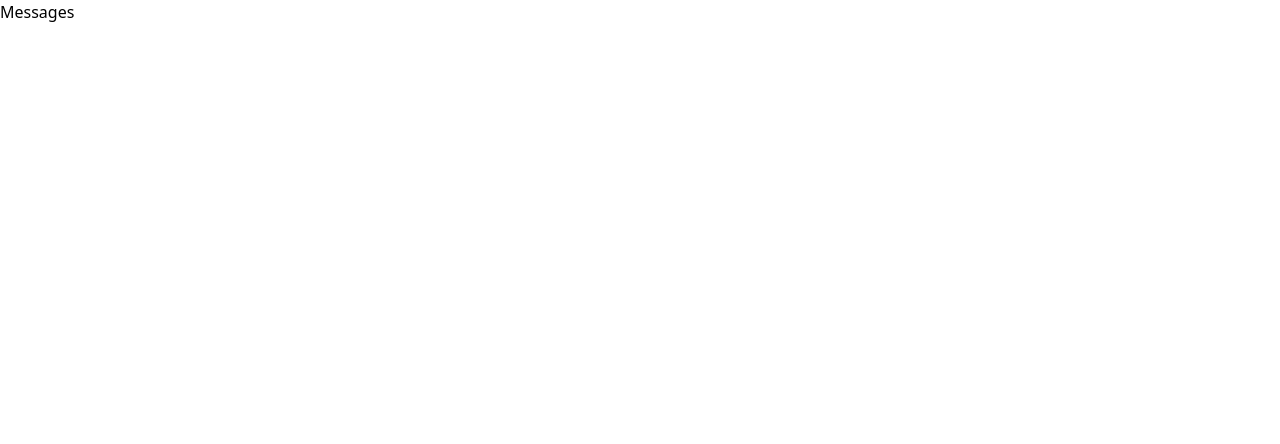
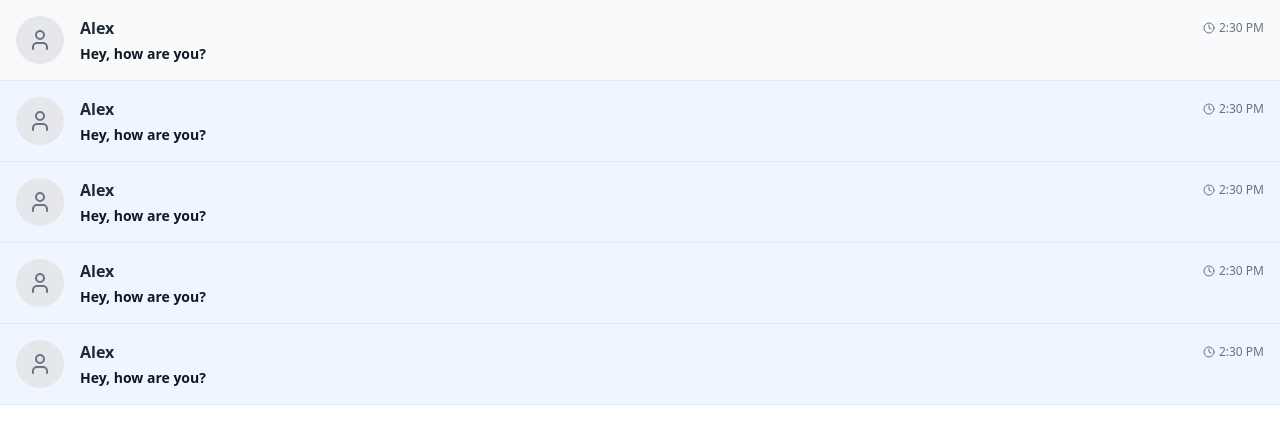
Before and after one commit to adarshkunwar/super-sky, a React (Vite) app: page /messages in a window 1280 px wide. Shown: the top 444 px of the page. Built offline with nearby package versions, Linux system fonts and the light colour scheme.

Commit message:
feat: messages collection

```diff
--- /dev/null
+++ b/src/components/pageComponents/messageContainer.tsx
@@ -0,0 +1,24 @@
+import useMessage from "../../hooks/useMessage";
+import SingleMessageCard from "./singleMessageCard";
+
+const MessageCollection = () => {
+  const { message } = useMessage();
+  return (
+    <div>
+      {message
+        ? message.map((message, index) => (
+            <SingleMessageCard
+              key={index}
+              sender={message.sender}
+              message={message.message}
+              timestamp={message.timestamp}
+              isRead={message.isRead}
+              profileImage={message.profileImage}
+            />
+          ))
+        : "No Messages"}
+    </div>
+  );
+};
+
+export default MessageCollection;
--- a/src/page/messages.tsx
+++ b/src/page/messages.tsx
@@ -1,5 +1,11 @@
+import MessageCollection from "../components/pageComponents/messageContainer";
+
 const Messages = () => {
-  return <div>Messages</div>;
+  return (
+    <div>
+      <MessageCollection />
+    </div>
+  );
 };
 
 export default Messages;
```
